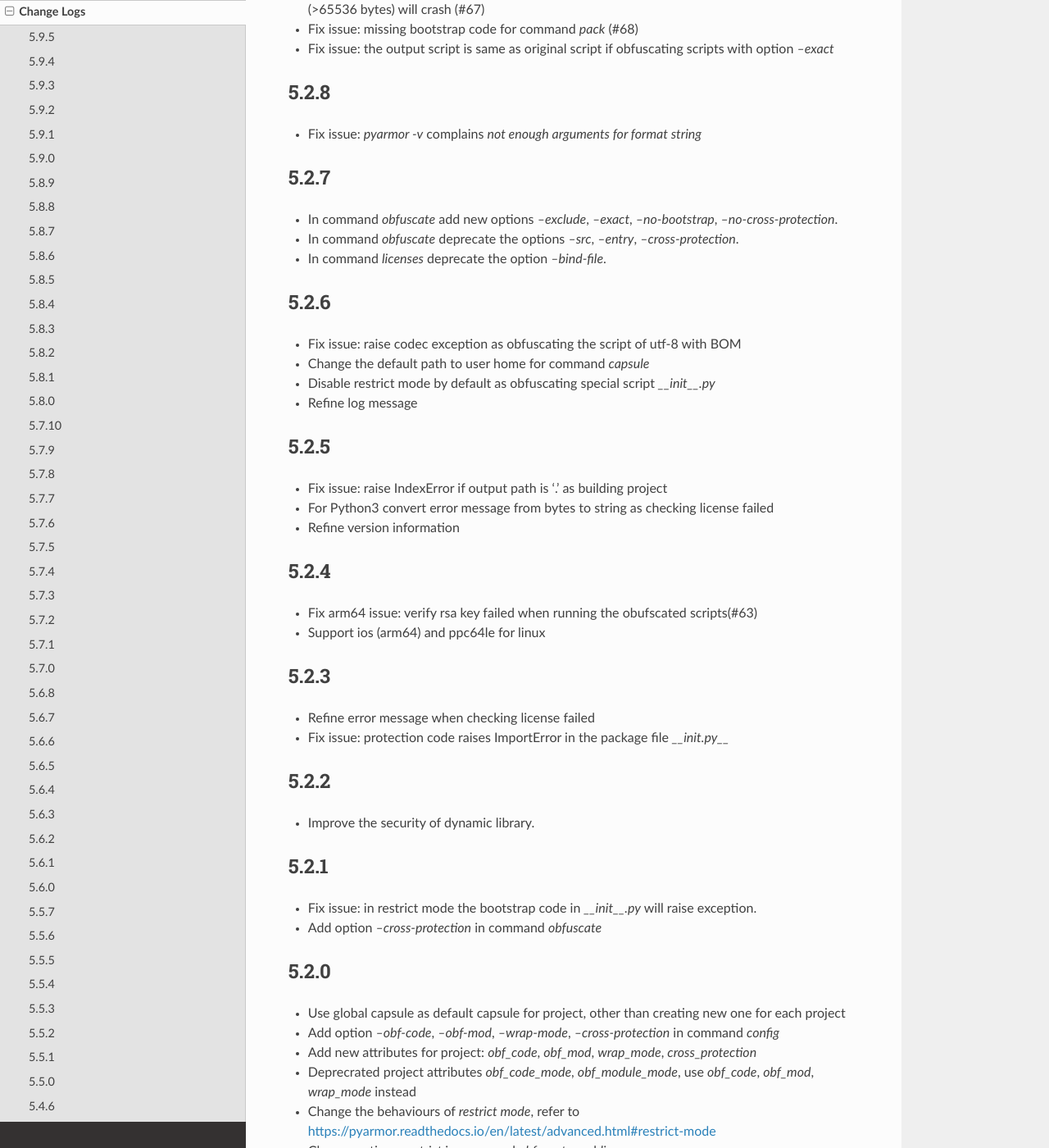
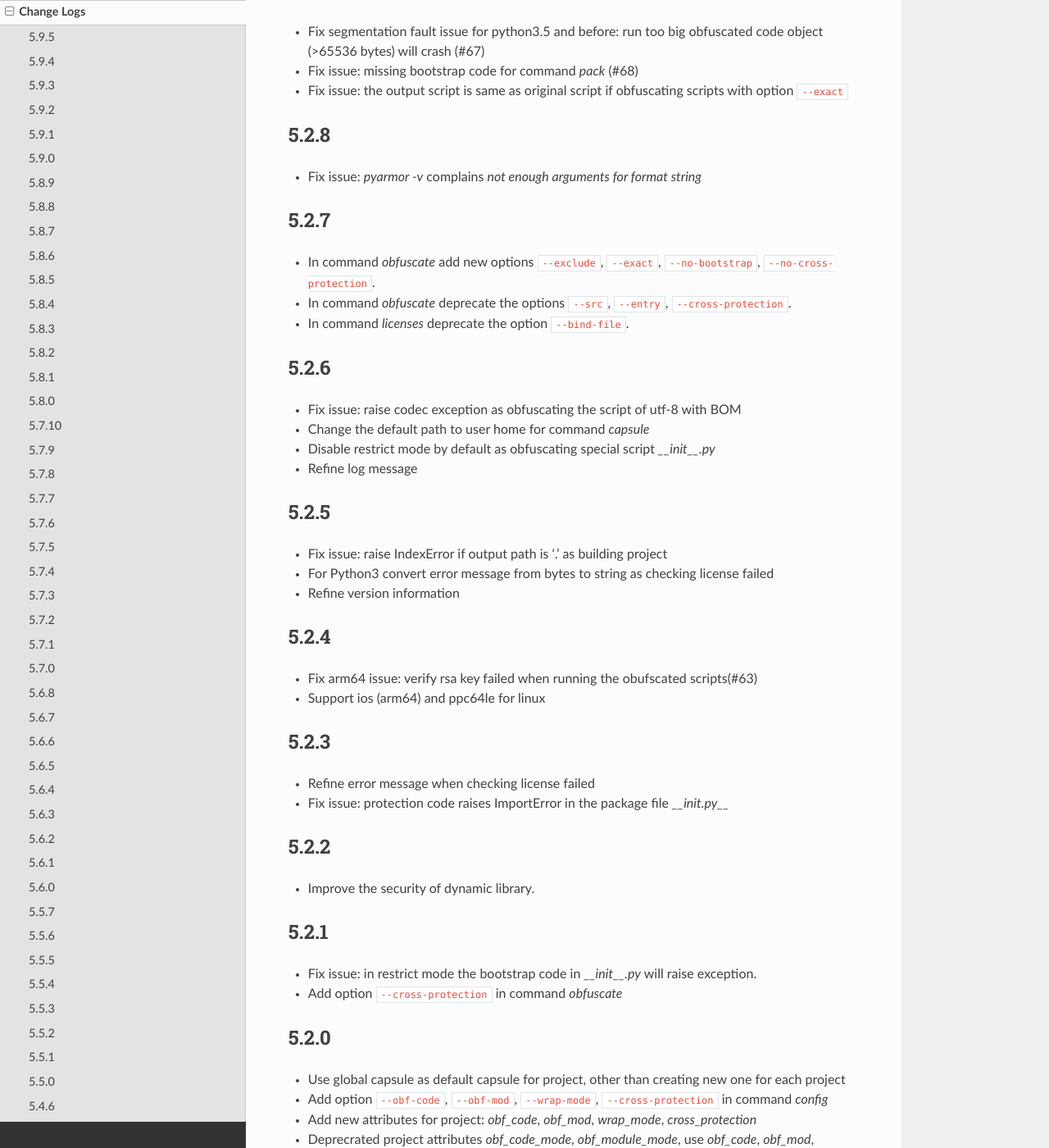
Before and after one commit to dashingsoft/pyarmor, a Sphinx documentation site: the page built from docs/change-logs.rst, in a window 1280 px wide and 1400 px high, scrolled down 13677 px. Shown: the whole window at 82% size. Built offline with Sphinx 7.4.7 and the Read the Docs theme 2.0.0, drawn with Linux system fonts in a browser that asks for light colours; some of the changed text lies outside the part shown.

Commit message:
Fix format

```diff
--- a/docs/change-logs.rst
+++ b/docs/change-logs.rst
@@ -103,8 +103,8 @@
 Refer to
 https://pyarmor.readthedocs.io/en/latest/advanced.html#obfuscating-package-no-conflict-with-others
 
-* Add option `--enable-suffix` in the commands `obfuscate`, `config` and `runtime`
-* Add option `--with-license` in the command `pack`
+* Add option ``--enable-suffix`` in the commands `obfuscate`, `config` and `runtime`
+* Add option ``--with-license`` in the command `pack`
 * Fix issue: the executable file made by `pack` raises protection fault exception on MacOSX
 
 5.8.6
@@ -129,15 +129,15 @@
 
 5.8.2
 -----
-* Fix issue: the option `--exclude` in command `obfuscate` could not exclude `.py` files
+* Fix issue: the option ``--exclude`` in command `obfuscate` could not exclude `.py` files
 * Refine command `pack`
 
 5.8.1
 -----
 * Fix issue: check license failed if there is no environment variable `HOME` in linux platform
-* Add new value `3` for option `--package-runtime`, the bootstrap code will always use relative import with an extra leading dot
+* Add new value `3` for option ``--package-runtime``, the bootstrap code will always use relative import with an extra leading dot
 * The command `runtime` also generates bootstrap script `pytransform_bootstrap.py`
-* Add option `--inside` in command `runtime` to generate bootstrap package `pytransform_bootstrap`
+* Add option ``--inside`` in command `runtime` to generate bootstrap package `pytransform_bootstrap`
 * Document how to run unittest of obfuscated scripts, refer to
   https://pyarmor.readthedocs.io/en/latest/advanced.html#run-unittest-of-obfuscated-scripts
 
@@ -149,7 +149,7 @@
 * The command `pack` supports customized spec file, refer to
   https://pyarmor.readthedocs.io/en/latest/advanced.html#bundle-obfuscated-scripts-with-customized-spec-file
 * In runtime module `pytransform`, the functions may raise `Exception` instead of `PytransformError` in some cases.
-* In command `register`, add option `--legency` to store `license.lic` in the traditional way
+* In command `register`, add option ``--legency`` to store `license.lic` in the traditional way
 * Fix platform name issue: in some linux platforms the platform name may not be right
 
 5.7.10
@@ -159,7 +159,7 @@
 5.7.9
 -----
 * Support new linux platform `centos6.x86_64`, arch is x86_64, glibc < 2.14
-* Do not print traceback if no option `--debug` specified as running `pyarmor`
+* Do not print traceback if no option ``--debug`` specified as running `pyarmor`
 
 5.7.8
 -----
@@ -171,7 +171,7 @@
 
 5.7.6
 -----
-* Add option `--update` for command `download` to update all the downloaded dynamic libraries automatically
+* Add option ``--update`` for command `download` to update all the downloaded dynamic libraries automatically
 * Fix issue: the obfuscated script raises unexpected exception when the license is expired
 
 5.7.5
@@ -183,12 +183,12 @@
 * Downloaded dynamic library files by command `command` will be saved in the
   `~/.pyarmor/platforms` other than the installed path of pyarmor package.
 * Refine `platforms` folder structure according to new standard platform name
-* In command `obfuscate`, `build`, `runtime`, specify the option `--platform`
+* In command `obfuscate`, `build`, `runtime`, specify the option ``--platform``
   multiple times, so that the obfuscated scripts could run in these platforms
 
 5.7.4
 -----
-* Fix issue: command `obfuscate` fails if the option `--src` is specifed
+* Fix issue: command `obfuscate` fails if the option ``--src`` is specifed
 
 5.7.3
 -----
@@ -205,7 +205,7 @@
 * Fix plugin codec issue (#138): 'gbk' codec can't decode byte 0x82 in position 590: illegal multibyte sequence
 * Project src may be relative path base on project path
 * Refine plugin and document it in details: https://pyarmor.readthedocs.io/en/v5.7.2/how-to-do.html#how-to-deal-with-plugins
-* Add common option `--debug` for `pyarmor` to show more information in the console
+* Add common option ``--debug`` for `pyarmor` to show more information in the console
 * Project commands, for examples `build`, `cofig`, the last argument supports any valid project configuration file
 
 5.7.1
@@ -265,16 +265,16 @@
 Other changes:
 
 * Change default value of project attribute `package_runtime` from 0 to 1
-* Change default value of option `--package-runtime` from 0 to 1 in command `obfuscate`
-* Add option `--no-runtime` for command `obfuscate`
-* Add optioin `--disable-restrict-mode` for command `licenses`
+* Change default value of option ``--package-runtime`` from 0 to 1 in command `obfuscate`
+* Add option ``--no-runtime`` for command `obfuscate`
+* Add optioin ``--disable-restrict-mode`` for command `licenses`
 
 5.6.8
 -----
-* Add option `--package-runtime` in command `obfuscate`, `config` and `build`
+* Add option ``--package-runtime`` in command `obfuscate`, `config` and `build`
 * Add attribute `package_runtime` for project
 * Refine default cross protection code
-* Remove deprecated flag for option `--src` in command `obfuscate`
+* Remove deprecated flag for option ``--src`` in command `obfuscate`
 * Fix help message errors in command `obfuscate`
 
 5.6.7
@@ -368,9 +368,9 @@
 5.5.6
 -----
 * Add new restrict mode 2, 3 and 4 to improve security of the obfuscated scripts, refer to :ref:`Restrict Mode`
-* In command `obfuscate`, option `--restrict` supports new value 2, 3 and 4
-* In command `config`, option `--disable-restrict-mode` is deprecrated
-* In command `config`, add new option `--restrict`
+* In command `obfuscate`, option ``--restrict`` supports new value 2, 3 and 4
+* In command `config`, option ``--disable-restrict-mode`` is deprecrated
+* In command `config`, add new option ``--restrict``
 * In command `obfuscate` the last argument could be a directory
 
 5.5.5
@@ -404,7 +404,7 @@
 * Fix issue: Warning: code object xxxx isn't wrapped (#59)
 * Refine command `download`, fix some users could not download library file from pyarmor.dashingsoft.com
 * Introduce advanced mode for x86/x64 arch, it has some limitations in trial version
-* Add option `--advanced` for command `obfuscate`
+* Add option ``--advanced`` for command `obfuscate`
 * Add new property `advanced_mode` for project
 
 A new feature **Advanced Mode** is introduced in this version. In this mode the
@@ -418,7 +418,7 @@
 interpreter doesn't work in advanced mode.
 
 Take this into account, the advanced mode is disabled by default. In order to
-enable it, pass option `--advanced` to command `obfuscate`. But in next minor
+enable it, pass option ``--advanced`` to command `obfuscate`. But in next minor
 version, this mode may be enable by default.
 
 **Upgrade Notes**:
@@ -432,9 +432,9 @@
 
 5.4.6
 -----
-* Add option `--without-license` for command `pack`. Sample usage refer to
+* Add option ``--without-license`` for command `pack`. Sample usage refer to
   https://pyarmor.readthedocs.io/en/latest/advanced.html#bundle-obfuscated-scripts-to-one-executable-file
-* Add option `--debug` for command `pack`. If this option isn't set, all the build files will be removed after packing.
+* Add option ``--debug`` for command `pack`. If this option isn't set, all the build files will be removed after packing.
 
 5.4.5
 -----
@@ -454,7 +454,7 @@
 
 5.4.2
 -----
-* Option `--exclude` can use multiple times in command `obfuscate`
+* Option ``--exclude`` can use multiple times in command `obfuscate`
 * Exclude build path automatically in command `pack`
 
 5.4.1
@@ -469,7 +469,7 @@
 
 5.3.13
 ------
-* Add option `--url` for command `download`
+* Add option ``--url`` for command `download`
 
 5.3.12
 ------
@@ -532,15 +532,15 @@
 5.3.0
 -----
 * In the trial version of PyArmor, it will raise error as obfuscating the code object which size is greater than 32768 bytes.
-* Add option `--plugin` in command `obfuscate`
-* Add property `plugins` for Project, and add option `--plugin` in command `config`
+* Add option ``--plugin`` in command `obfuscate`
+* Add property `plugins` for Project, and add option ``--plugin`` in command `config`
 * Change default build path for command `pack`, and do not remove it after command finished.
 
 5.2.9
 -----
 * Fix segmentation fault issue for python3.5 and before: run too big obfuscated code object (>65536 bytes) will crash (#67)
 * Fix issue: missing bootstrap code for command `pack` (#68)
-* Fix issue: the output script is same as original script if obfuscating scripts with option `--exact`
+* Fix issue: the output script is same as original script if obfuscating scripts with option ``--exact``
 
 5.2.8
 -----
@@ -548,11 +548,11 @@
 
 5.2.7
 -----
-* In command `obfuscate` add new options `--exclude`, `--exact`,
-  `--no-bootstrap`, `--no-cross-protection`.
-* In command `obfuscate` deprecate the options `--src`, `--entry`,
-  `--cross-protection`.
-* In command `licenses` deprecate the option `--bind-file`.
+* In command `obfuscate` add new options ``--exclude``, ``--exact``,
+  ``--no-bootstrap``, ``--no-cross-protection``.
+* In command `obfuscate` deprecate the options ``--src``, ``--entry``,
+  ``--cross-protection``.
+* In command `licenses` deprecate the option ``--bind-file``.
 
 5.2.6
 -----
@@ -584,18 +584,18 @@
 5.2.1
 -----
 * Fix issue: in restrict mode the bootstrap code in `__init__.py` will raise exception.
-* Add option `--cross-protection` in command `obfuscate`
+* Add option ``--cross-protection`` in command `obfuscate`
 
 5.2.0
 -----
 * Use global capsule as default capsule for project, other than creating new one for each project
-* Add option `--obf-code`, `--obf-mod`, `--wrap-mode`, `--cross-protection` in command `config`
+* Add option ``--obf-code``, ``--obf-mod``, ``--wrap-mode``, ``--cross-protection`` in command `config`
 * Add new attributes for project: `obf_code`, `obf_mod`, `wrap_mode`, `cross_protection`
 * Deprecrated project attributes `obf_code_mode`, `obf_module_mode`, use `obf_code`, `obf_mod`, `wrap_mode` instead
 * Change the behaviours of `restrict mode`, refer to https://pyarmor.readthedocs.io/en/latest/advanced.html#restrict-mode
-* Change option `--restrict` in command `obfuscate` and `licenses`
-* Remove option `--no-restrict` in command `obfuscate`
-* Remove option `--clone` in command `init`
+* Change option ``--restrict`` in command `obfuscate` and `licenses`
+* Remove option ``--no-restrict`` in command `obfuscate`
+* Remove option ``--clone`` in command `init`
 
 5.1.2
 -----
@@ -607,7 +607,7 @@
 * Reform module `pytransform.py`
 * Fix issue: it will raise exception if no entry script when obfuscating scripts
 * Fix issue: 'gbk' codec can't decode byte 0xa1 in position 28 (#51)
-* Add option `--upgrade` for command `capsule`
+* Add option ``--upgrade`` for command `capsule`
 * Merge runtime files `pyshield.key`, `pyshield.lic` and `product.key` into `pytransform.key`
 
 **Upgrade notes**
@@ -642,7 +642,7 @@
 
 5.0.3
 -----
-* Add option `-q`, `--silent`, suppress all normal output when running any PyArmor command
+* Add option `-q`, ``--silent``, suppress all normal output when running any PyArmor command
 * Refine runtime error message, make it clear and more helpful
 * Add new function `get_hd_info` in module `pytransform` to get hardware information
 * Remove function `get_hd_sn` from module `pytransform`, use `get_hd_info` instead
@@ -681,7 +681,7 @@
 
 4.6.2
 -----
-* Add option `--options` for command `pack`
+* Add option ``--options`` for command `pack`
 * For Python 3, there is no new line in the output when `pack` command fails
 
 4.6.1
@@ -731,7 +731,7 @@
 4.4.1
 -----
 * Support Py2Installer by a simple way
-* For command `obfuscate`, get default `src` and `entry` from first argument, `--src` is not required.
+* For command `obfuscate`, get default `src` and `entry` from first argument, ``--src`` is not required.
 * Set no restrict mode as default for new project and command `obfuscate`, `licenses`
 
 4.4.0
@@ -788,7 +788,7 @@
   import pyarmor runtime`
 * Rewrite examples/README.md, make it clear and easy to understand
 * Do not generate entry scripts if only runtime files are generated
-* Remove choice `package` for option `--type` in command `init`, only `pkg` reserved.
+* Remove choice `package` for option ``--type`` in command `init`, only `pkg` reserved.
 
 4.2.3
 -----
@@ -802,7 +802,7 @@
 
 4.2.1
 -----
-* Add option `--recursive` for command `obfuscate`
+* Add option ``--recursive`` for command `obfuscate`
 
 4.1.4
 -----
@@ -823,19 +823,19 @@
 4.0.3
 -----
 * Add command `capsule`
-* Find default capsule in the current path other than `--src` in command `obfuscate`
+* Find default capsule in the current path other than ``--src`` in command `obfuscate`
 * Fix pip install issue #30
 
 4.0.2
 -----
 * Rename `pyarmor.py` to `pyarmor-depreted.py`
 * Rename `pyarmor2.py` to `pyarmor.py`
-* Add option `--capsule`, `-disable-restrict-mode` and `--output` for command `licenses`
+* Add option ``--capsule``, `-disable-restrict-mode` and ``--output`` for command `licenses`
 
 4.0.1
 -----
-* Add option `--capsule` for command `init`, `config` and `obfuscate`
-* Deprecate option `--clone` for command `init`, use `--capsule` instead
+* Add option ``--capsule`` for command `init`, `config` and `obfuscate`
+* Deprecate option ``--clone`` for command `init`, use ``--capsule`` instead
 * Fix `sys.settrace` and `sys.setprofile` issues for auto-wrap mode
 
 3.9.9
@@ -869,14 +869,14 @@
 
 3.9.2
 -----
-* Replace option `--disable-restrict-mode` with `--no-restrict` in command `obfuscate`
-* Add option `--title` in command `config`
+* Replace option ``--disable-restrict-mode`` with ``--no-restrict`` in command `obfuscate`
+* Add option ``--title`` in command `config`
 * Change the output path of entry scripts when entry scripts belong to package
 * Refine document `user-guide.md` and `mechanism.md`
 
 3.9.1
 -----
-* Add option `--type` for command `init`
+* Add option ``--type`` for command `init`
 * Refine document `user-guide.md` and `mechanism.md`
 
 3.9.0
@@ -885,11 +885,11 @@
 
 Refer to [Mechanism Without Restrict Mode](src/mechanism.md#mechanism-without-restrict-mode)
 
-* Add new mode `wrap` for `--obf-code-mode`
+* Add new mode `wrap` for ``--obf-code-mode``
 * Remove `func.__refcalls__` in `__wraparmor__`
 * Add new project attribute `is_package`
-* Add option `--is-package` in command `config`
-* Add option `--disable-restrict-mode` in command `obfuscate`
+* Add option ``--is-package`` in command `config`
+* Add option ``--disable-restrict-mode`` in command `obfuscate`
 * Reset `build_time` when project configuration is changed
 * Change output path when `is_package` is set in command `build`
 * Change default value of project when find `__init__.py` in comand `init`
@@ -927,7 +927,7 @@
 
 3.8.3
 -----
-* Fix issue: option `--disable-restrict-mode` doesn't work in command `licenses`
+* Fix issue: option ``--disable-restrict-mode`` doesn't work in command `licenses`
 * Remove freevar `func` from `frame.f_locals` when raise exception in decorator `wraparmor`
 
 3.8.2
@@ -940,7 +940,7 @@
 
 3.8.0
 -----
-* Add option `--output` for command `build`, it will override the value in project configuration file.
+* Add option ``--output`` for command `build`, it will override the value in project configuration file.
 * Fix issue: defalut project output path isn't relative to project path.
 * Remove extra file "product.key" after obfuscating scripts.
 
```
Also changed, not shown: other parts of docs/change-logs.rst (+1 -1 lines).
